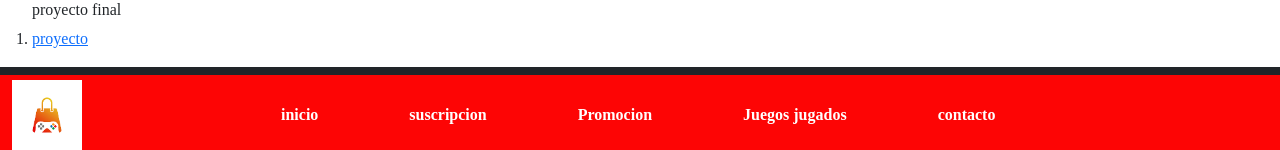
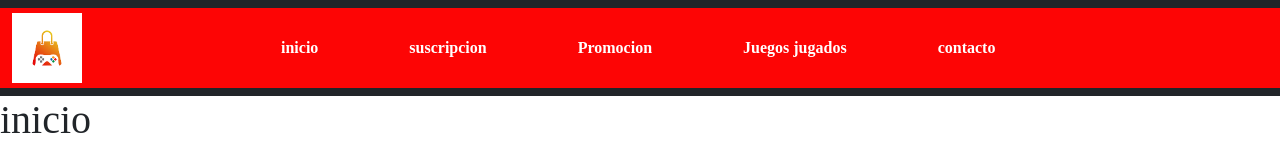
Before and after one commit to flores223/proyectofin, a plain HTML site: page index.html in a window 1280 px wide. Shown: the top 150 px of the page. Drawn offline with nearby package versions, Linux system fonts and the light colour scheme.

Commit message:
2-12-323

```diff
--- a/index.html
+++ b/index.html
@@ -15,12 +15,7 @@
 
 
     <title>Hello, world!</title>
-    <ol>
-      <h6>proyecto final</h6>
-      <li> <a href="../index.html">proyecto</a></li>
 
-
-    </ol>
      <!--CSS DEL PROYECTO-->
 
     <link rel="stylesheet" href="../style.css">
```
